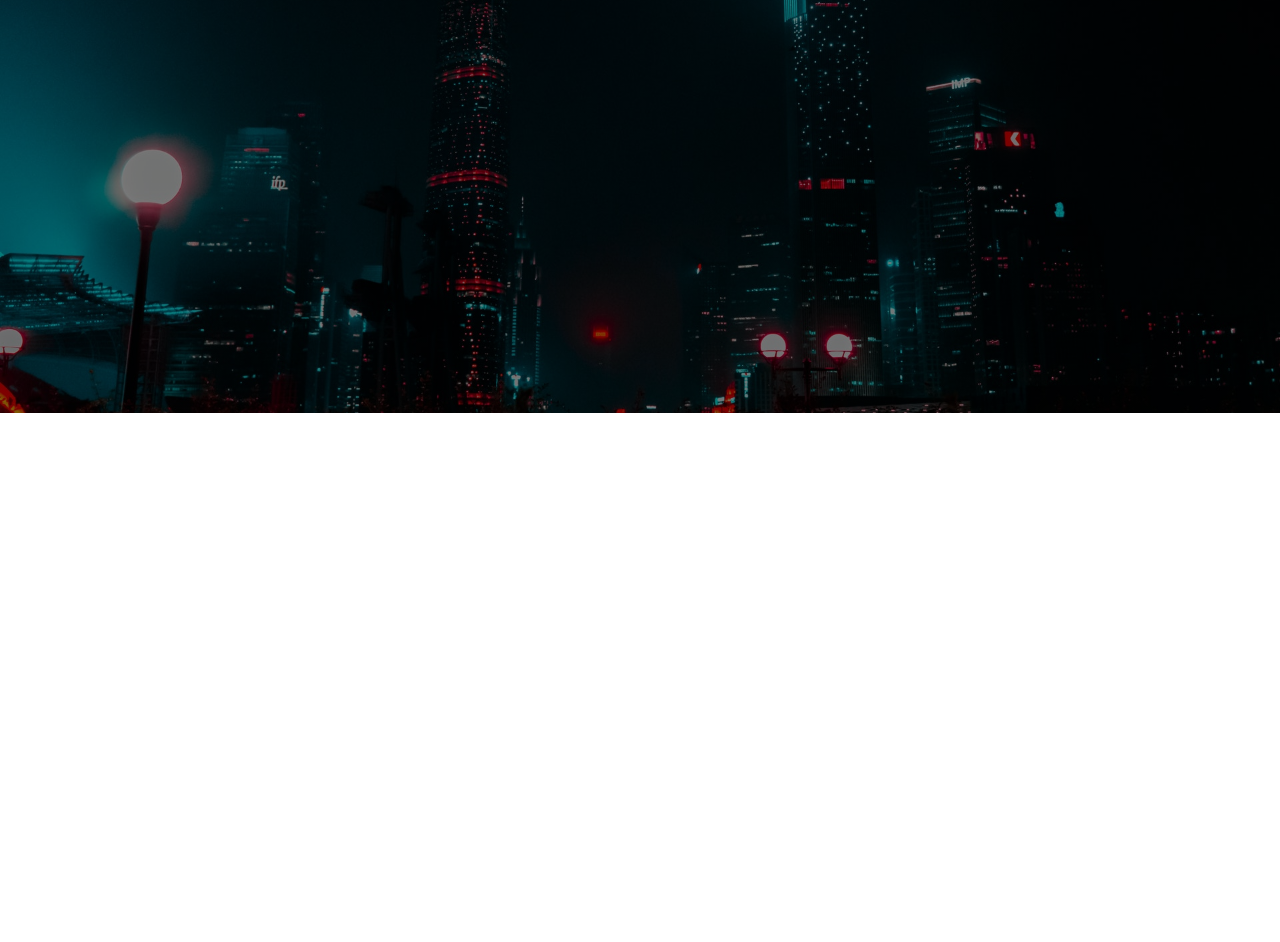
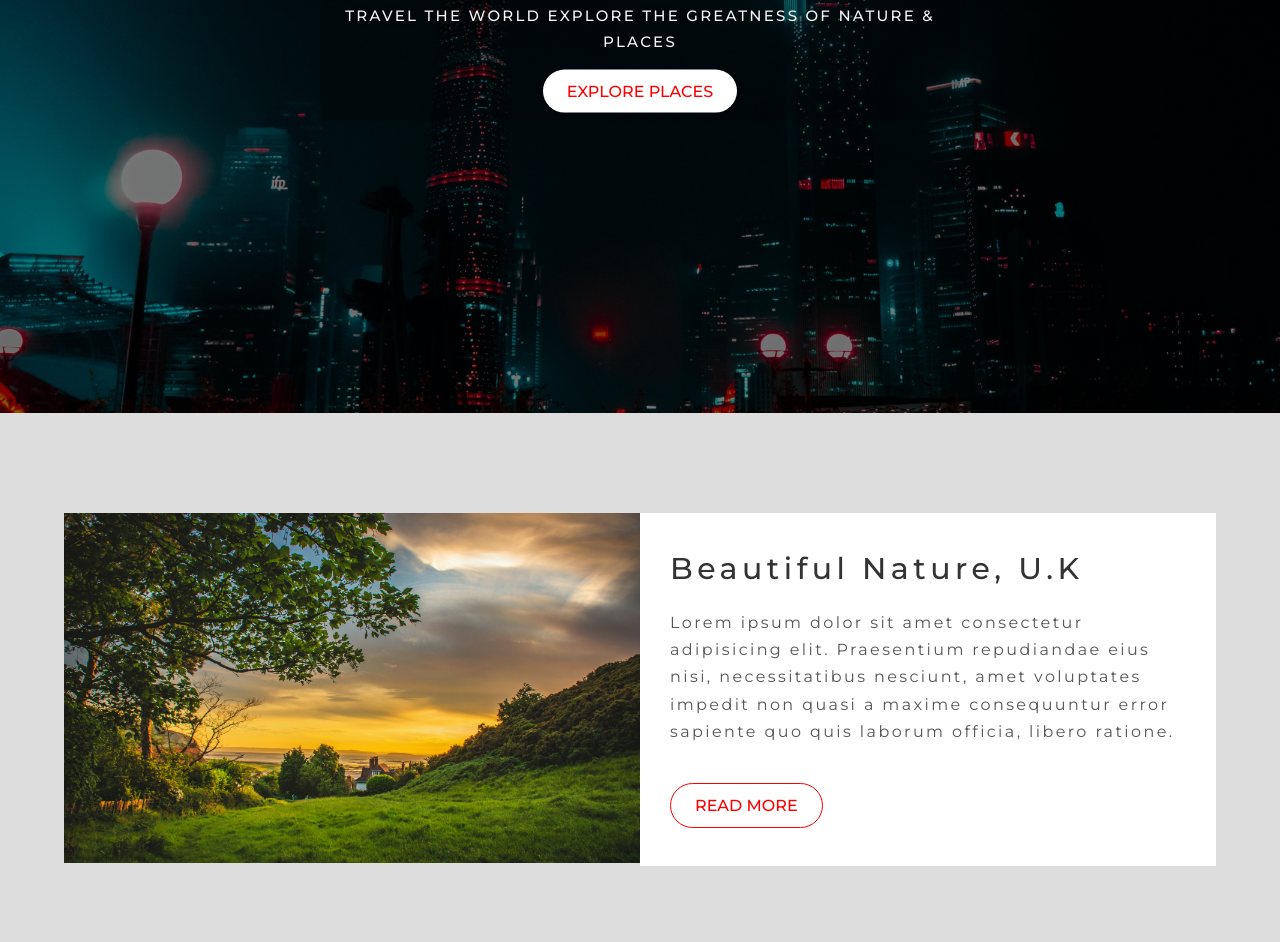
Before and after one commit to asim-az/TravelWebsite, a plain HTML site: page index.html in a window 1280 px wide. Shown: the part 347-1289 px from the top of the page. Before the commit the page ends 800 px from the top, so only its background shows below. Drawn offline with Linux system fonts and the light colour scheme.

Commit message:
create showcase

```diff
--- a/css/style.css
+++ b/css/style.css
@@ -45,6 +45,7 @@ header{
     background-position: center;
     background-repeat: no-repeat;
     background-size: cover;
+    position: relative;
 
 }
 
@@ -103,7 +104,7 @@ header{
 }
 
 .text-grey{
-    color: grey;
+    color: rgb(87, 85, 85);
 }
 
 .container{
@@ -112,4 +113,93 @@ header{
     margin: 0 auto;
 }
 
+.btn{
+    display: inline-block;
+    padding: 0.5em 1.5em;
+    margin: 0.5em 0;
+    font-weight: 500;
+    text-transform: uppercase;
+}
+
+.btn-primary{
+    background-color: #fff;
+    border-radius: 10em;
+}
 /*#########Utility Classes##########*/
+
+
+/* ############### Header Content Styling ############## */
+
+.header-content h2{
+    font-size: 2.6rem;
+    text-transform: uppercase;
+    font-weight: 700;
+}
+
+.header-content p{
+    font-weight: 500;
+    text-transform: uppercase;
+    font-size: 1.5rem;
+}
+
+.header-content{
+    position: absolute;
+    top: 50%;
+    left: 50%;
+    transform: translate(-50%, -50%);
+    text-align: center;
+    background: linear-gradient(rgba(0,0,0,.2), rgba(0,0,0,.2));
+}
+
+/* ################ Section Styling ############ */
+
+.showcase{
+    background-color: #ddd;
+    padding: 10rem 0;
+}
+
+.row{
+    height: 350px;
+
+}
+
+.row1{
+    margin-bottom: 10rem;
+}
+
+.row1 .image-box, .row2 .text-box{
+    float: left;
+    width: 50%;
+}
+
+.row2 .image-box, .row1 .text-box{
+    float: right;
+    width: 50%;
+}
+
+.row .image-box{
+    height: 100%;
+}
+
+.row .text-box{
+    padding: 3rem;
+    background-color: #fff;
+}
+
+.row .image-box img{
+    display: inline-block;
+    width: 100%;
+    height: 100%;
+    object-fit: cover;
+}
+
+.row .btn{
+    border: 1px solid red;
+    border-radius: 10rem;
+    margin-top: 3rem;
+}
+
+.row h2{
+    font-weight: 500;
+    font-size: 3rem;
+}
--- a/index.html
+++ b/index.html
@@ -20,7 +20,39 @@
             </ul>
         </nav>
         </div>
+
+        <div class="header-content">
+            <h2 class="logo text-light">World Tour</h2>
+            <p class="text-light">Travel The World Explore the Greatness of Nature & Places</p>
+            <a href="#" class="btn btn-primary text-red">Explore Places</a>
+        </div>
     </header>
+
+    <section class="showcase">
+        <div class="container">
+            <div class="row row1">
+                <div class="image-box">
+                    <img src="./img/showcase-photo3.jpg" alt="">
+                </div>
+                <div class="text-box">
+                    <h2 class="text-black">Beautiful Nature, U.K</h2>
+                    <p class="text-grey">Lorem ipsum dolor sit amet consectetur adipisicing elit. Praesentium repudiandae eius nisi, necessitatibus nesciunt, amet voluptates impedit non quasi a maxime consequuntur error sapiente quo quis laborum officia, libero ratione.</p>
+                    <a href="#" class="btn text-red">Read More</a>
+                </div>
+            </div>
+            <div class="row row2">
+                 <div class="image-box">
+                    <img src="./img/showcase-photo2.jpg" alt="">
+                 </div>
+                <div class="text-box">
+                    <h2 class="text-black">Dessert, Egypt</h2>
+                    <p class="text-grey">Lorem ipsum dolor sit amet consectetur adipisicing elit. Molestiae voluptas dignissimos consequatur quod ab odio tenetur ipsa eaque sint, veritatis nesciunt velit voluptate sit ad consectetur commodi excepturi, repellat itaque!</p>
+                    <a href="#" class="btn text-red">Read More</a>
+                </div>
+            </div>
+        </div>
+
+    </section>
 
 </body>
 
```
